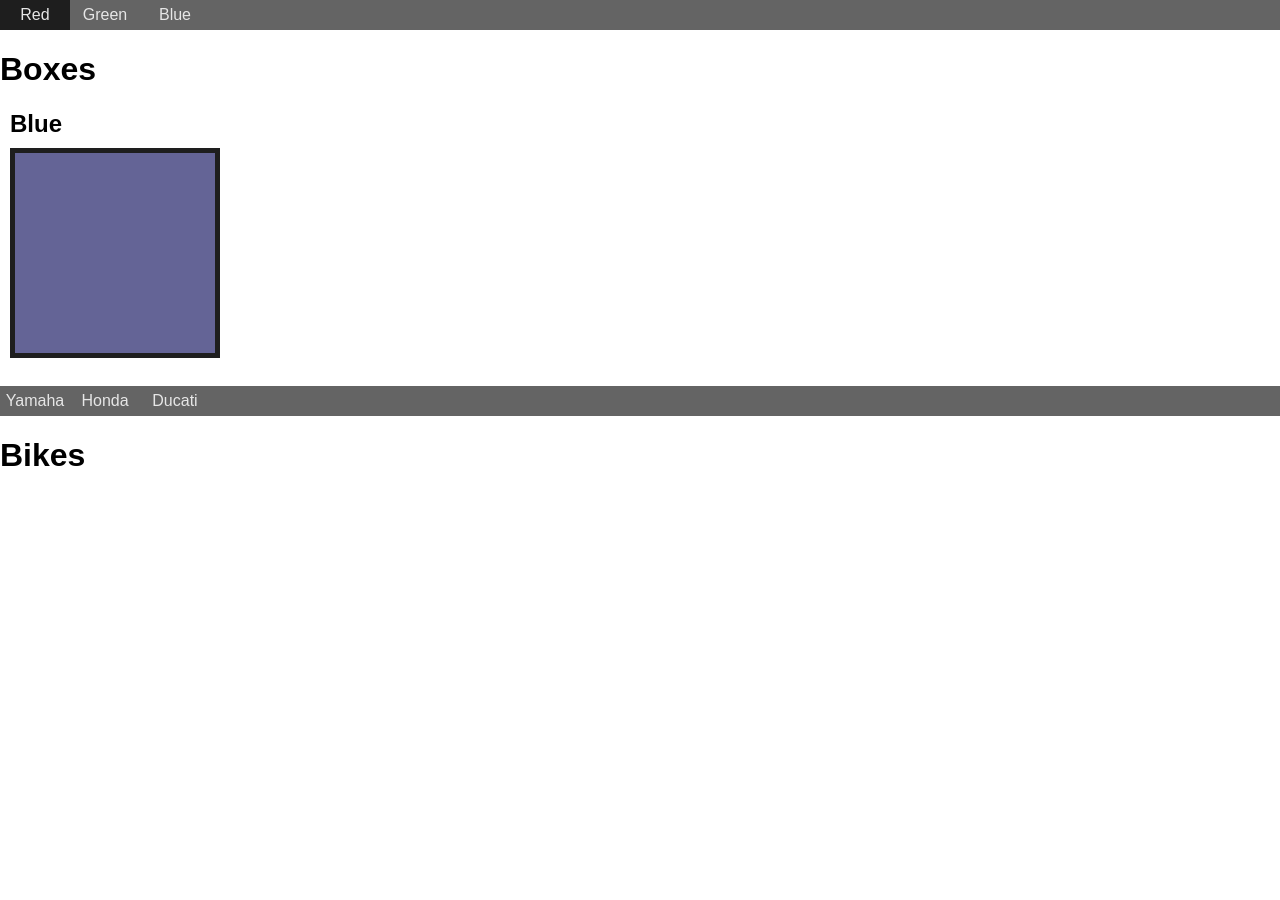
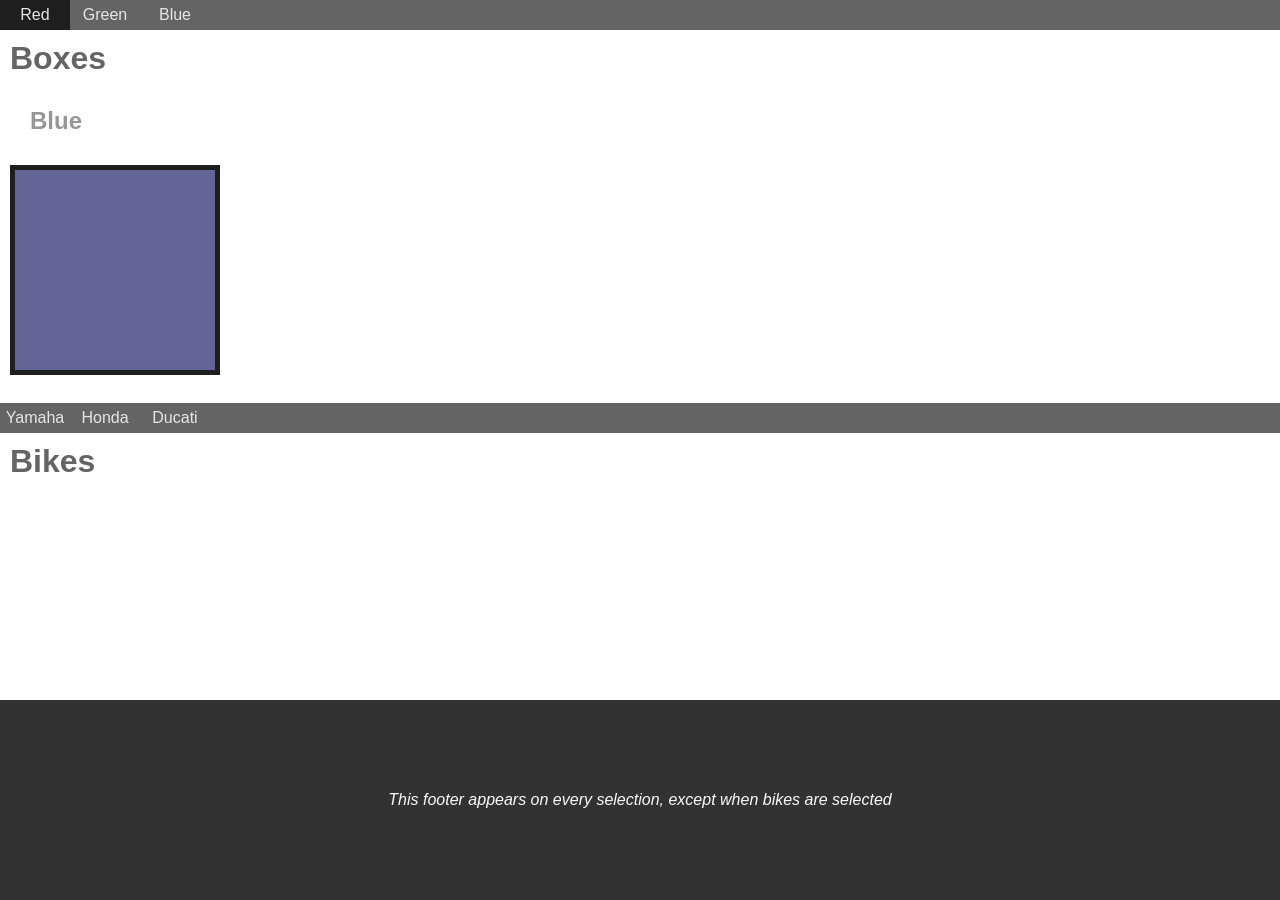
Before and after one commit to duty-bound/routing, a React app: page /blue in a window 1280 px wide. Before the commit the page ends 800 px from the top, so only its background shows below. Built offline with nearby package versions, Linux system fonts and the light colour scheme.

Commit message:
feat: add footer

```diff
--- a/components/app.js
+++ b/components/app.js
@@ -9,41 +9,40 @@ import { Blue } from './boxes/blue'
 import { BikesMenu } from './bikes/bikes-menu'
 import { bikes } from './bikes/bikes'
 import { Bike } from './bikes/bike'
+import { RouterWrapper } from './router-wrapper'
+import { PageWrapper } from './page-wrapper'
+import { Footer } from './footer'
 
 export const App = () =>
-  <React.Fragment>
-    <Router>
-      <React.Fragment>
+  <Router className='router'>
+    <RouterWrapper>
 
+      <PageWrapper class='page-wrapper'>
         <BoxesMenu items={colors} />
         <h1>Boxes</h1>
 
-        <section>
+        <Switch>
           <Route exact path="/red" component={titles.RedTitle} />
           <Route exact path="/green" component={titles.GreenTitle} />
           <Route exact path="/blue" component={titles.BlueTitle} />
-        </section>
+        </Switch>
 
         <Switch>
-          <Route exact path="*/red" component={Red} />
-          <Route exact path="*/green" component={Green} />
-          <Route exact path="*/blue" component={Blue} />
+          <Route exact path="/red" component={Red} />
+          <Route exact path="/green" component={Green} />
+          <Route exact path="/blue" component={Blue} />
         </Switch>
-        </React.Fragment>
-      </Router>
 
         <br/>
 
-      <Router>
-        <React.Fragment>
-          <BikesMenu items={bikes} />
-          <h1>Bikes</h1>
-          <Route path="/bikes/:id" component={Bike} />
-        </React.Fragment>
-      </Router>
+        <BikesMenu items={bikes} />
+        <h1>Bikes</h1>
+        <Route path="/bikes/:id" component={Bike} />
 
+        <div className='push'></div>
+      </PageWrapper>
 
-    </React.Fragment>
+      <Route path="/(Red|Green|Blue|!bikes)" component={Footer} />
 
-
-//NOTES: https://tylermcginnis.com/react-router-cannot-get-url-refresh/
+    </RouterWrapper>
+  </Router>
--- a/components/bikes/bikes-menu.js
+++ b/components/bikes/bikes-menu.js
@@ -1,11 +1,11 @@
 import React from 'react'
-import{ NavLink, Route } from 'react-router-dom'
+import{ Link } from 'react-router-dom'
 
 export const BikesMenu = (props) => {
 
   const menuItems = props.items.map(item =>
     <div className='menu-item' key={item.link}>
-      <NavLink exact to={`/bikes/:${item.id}`}>{item.name}</NavLink>
+      <Link exact to={`/bikes/:${item.id}`}>{item.name}</Link>
     </div>
   )
 
--- a/components/boxes/boxes-menu.js
+++ b/components/boxes/boxes-menu.js
@@ -1,11 +1,11 @@
 import React from 'react'
-import{ NavLink, Route } from 'react-router-dom'
+import{ Link } from 'react-router-dom'
 
 export const BoxesMenu = (props) => {
 
   const menuItems = props.items.map(item =>
     <div className='menu-item' key={item.link}>
-      <NavLink exact to={`/${item.link}`}>{item.name}</NavLink>
+      <Link exact to={`/${item.link}`}>{item.name}</Link>
     </div>
   )
 
--- /dev/null
+++ b/components/footer.js
@@ -0,0 +1,6 @@
+import React from 'react'
+
+export const Footer = () =>
+  <footer>
+    <p className='quote'>This footer appears on every selection, except when bikes are selected</p>
+  </footer>
--- /dev/null
+++ b/components/page-wrapper.js
@@ -0,0 +1,6 @@
+import React from 'react'
+
+export const PageWrapper = (props) =>
+  <div className='page-wrapper'>
+    {props.children}
+  </div>
--- /dev/null
+++ b/components/router-wrapper.js
@@ -0,0 +1,6 @@
+import React from 'react'
+
+export const RouterWrapper = (props) =>
+  <div className='router-wrapper'>
+    {props.children}
+  </div>
--- a/main.css
+++ b/main.css
@@ -1,5 +1,6 @@
-body {
+html, body {
   font-family: 'arial';
+  height: 100%;
   margin: 0;
 }
 
@@ -42,8 +43,14 @@ a:active {
   text-decoration: none;
 }
 
+h1 {
+  margin: 10px;
+  color: RGB(100, 100, 100);
+}
+
 h2 {
-  margin: 10px;
+  margin: 30px;
+  color: RGB(150, 150, 150);
 }
 
 .box {
@@ -64,3 +71,39 @@ h2 {
 .blue {
   background-color: RGB(100, 100, 150);
 }
+
+.router-wrapper {
+  height: 100%;
+}
+
+#mountNode {
+  height: 100%;
+}
+
+.page-wrapper {
+  height: 100%;
+}
+
+.page-wrapper {
+  height: 100%;
+  margin-bottom: -100px;
+}
+
+.push {
+  height: 200px;
+}
+
+footer {
+  width: 100%;
+  height: 200px;
+  margin: 0;
+  line-height: 200px;
+  text-align: center;
+  color: RGB(250, 250, 250);
+  background-color: RGB(50, 50, 50);
+}
+
+.quote {
+  font-style: italic;
+  margin:0;
+}
--- a/package.json
+++ b/package.json
@@ -5,7 +5,8 @@
   "main": "index.js",
   "scripts": {
     "build": "webpack --mode production",
-    "watch": "webpack --watch"
+    "watch": "webpack --watch",
+    "start": "node server.js"
   },
   "keywords": [],
   "author": "",
```
